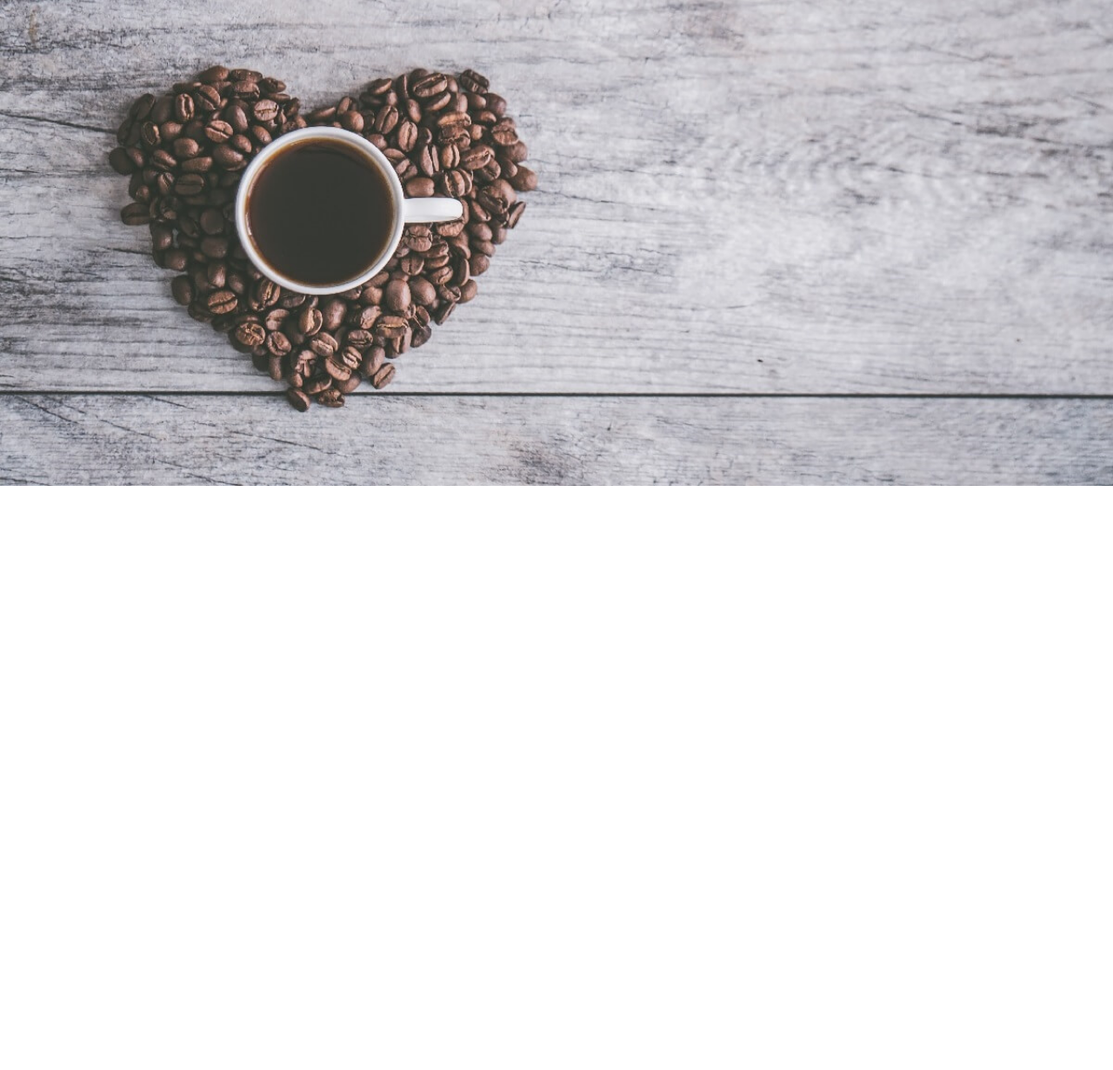
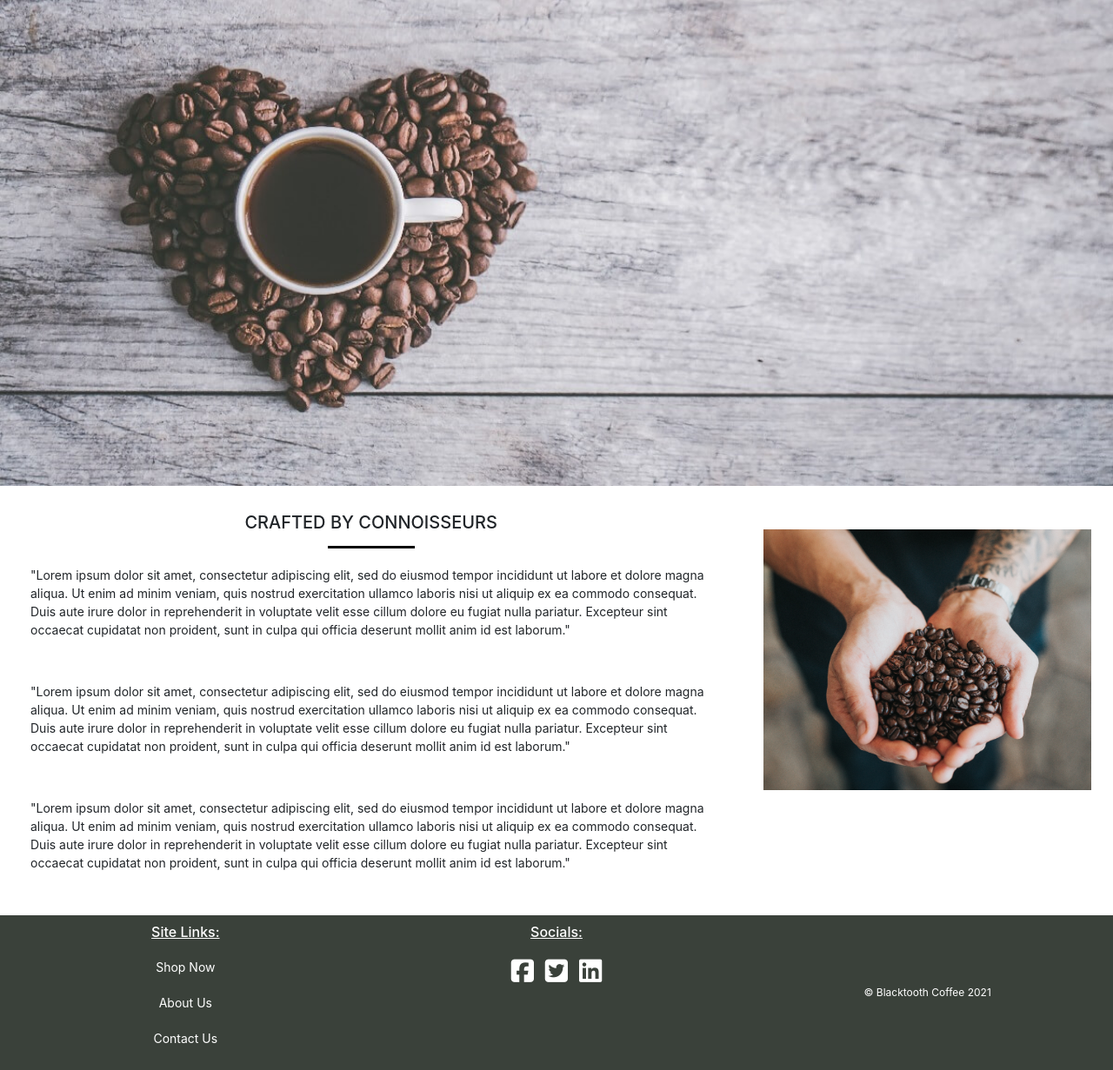
Before and after one commit to scottsimpson91/CI-MS4-Blacktooth-Coffee, a Django app: template home/templates/home/index.html in a window 1280 px wide. Shown: the part 104-1335 px from the top of the page at 87% size. Before the commit the page ends 663 px from the top, so only its background shows below. Run offline with Django 3.2, Linux system fonts and the light colour scheme; the template is opened without the code that fills it, so the values that code supplies are empty; some libraries are stand-ins or nearby versions.

Commit message:
FEAT: Add homepage content, images, footer and style

```diff
--- a/home/templates/home/index.html
+++ b/home/templates/home/index.html
@@ -10,10 +10,57 @@
             </div>
         </a>
 <!--======================================== HERO IMAGE ========================================-->
-        <img src="{{ MEDIA_URL }}homepage_background_cropped.jpg" alt="" class="img-fluid" id="hero-image">
+        <img src="{{ MEDIA_URL }}homepage_background_cropped.jpg" class="img-fluid" id="hero-image" alt="coffee" >
 <!--======================================== HOME PAGE CONTENT ========================================-->
-        <div class="col-12">
+        <div class="row">
+            <div class="col-xl-8">
+                <h3 class="main-page-heading">Crafted by Connoisseurs</h3>
+                <hr class="heading-hr">
+                <p class="homepage-paragraph">
+                    "Lorem ipsum dolor sit amet, consectetur adipiscing elit, sed do eiusmod tempor incididunt ut labore et dolore magna aliqua. Ut enim ad minim veniam, quis nostrud exercitation ullamco laboris nisi ut aliquip ex ea commodo consequat. Duis aute irure dolor in reprehenderit in voluptate velit esse cillum dolore eu fugiat nulla pariatur. Excepteur sint occaecat cupidatat non proident, sunt in culpa qui officia deserunt mollit anim id est laborum."
+                </p>
+                <p class="homepage-paragraph">
+                    "Lorem ipsum dolor sit amet, consectetur adipiscing elit, sed do eiusmod tempor incididunt ut labore et dolore magna aliqua. Ut enim ad minim veniam, quis nostrud exercitation ullamco laboris nisi ut aliquip ex ea commodo consequat. Duis aute irure dolor in reprehenderit in voluptate velit esse cillum dolore eu fugiat nulla pariatur. Excepteur sint occaecat cupidatat non proident, sunt in culpa qui officia deserunt mollit anim id est laborum."
+                </p>
+                <p class="homepage-paragraph">
+                    "Lorem ipsum dolor sit amet, consectetur adipiscing elit, sed do eiusmod tempor incididunt ut labore et dolore magna aliqua. Ut enim ad minim veniam, quis nostrud exercitation ullamco laboris nisi ut aliquip ex ea commodo consequat. Duis aute irure dolor in reprehenderit in voluptate velit esse cillum dolore eu fugiat nulla pariatur. Excepteur sint occaecat cupidatat non proident, sunt in culpa qui officia deserunt mollit anim id est laborum."
+                </p>
+            </div>
+            <div class="col-xl-4">
+                <img src="{{ MEDIA_URL }}homepage_coffee_beans.png" class="img-fluid" id="homepage-coffee-beans" alt="coffee beans">
+            </div>
 
         </div>
+<!--======================================== FOOTER - FROM MS3 ========================================-->
+        <footer>
+            <div class="row">
+                <div class="col-12 col-xl-4 footer-col">
+                    <h5 class="footer-heading">Site Links:</h5>
+                    <p class="footer-content">
+                        <a href="">Shop Now</a>
+                        <a href="">About Us</a>
+                        <a href="">Contact Us</a>
+                    </p>
+                </div>
+                <div class="col-12 col-xl-4 footer-col">
+                    <h5 class="footer-heading">Socials:</h5>
+                    <div class="social-icons-container">
+                        <a href="https://www.facebook.com/" target="_blank">
+                            <i class="fab fa-facebook-square social-icon"></i>
+                        </a>
+                        <a href="https://twitter.com/?lang=en-gb" target="_blank">
+                            <i class="fab fa-twitter-square social-icon"></i>
+                        </a>
+                        <a href="https://www.linkedin.com/home" target="_blank">
+                            <i class="fab fa-linkedin social-icon"></i>
+                        </a>
+                    </div>
+                </div>
+                <div class="col-12 col-xl-4 footer-col">
+                    <p class="copyright">&#169; Blacktooth Coffee 2021</p>
+                </div>
+            </div>
+        </footer>
+
     </div>
 {% endblock %}
--- a/static/css/base.css
+++ b/static/css/base.css
@@ -1,12 +1,27 @@
 * {
     font-size: 10px;
+    padding: 0;
+    margin: 0;
 }
 /*--------------------------------------------Special Padding/Margins/Text*/
+.row {
+    margin: 0;
+}
+
 a:hover,
 a:active,
 a:focus,
 a:active:focus {
     color: #000;
+}
+
+.heading-hr {
+    background-color: #000;
+    height: 0.2rem;
+    width: 10rem;
+    margin-top: 0;
+    margin-bottom: 2rem;
+    margin: auto;
 }
 /*--------------------------------------------Navbar*/
 .navbar {
@@ -68,6 +83,11 @@ a:active:focus {
     min-height: 35vh;
     max-height: 70vh;
 }
+
+#homepage-coffee-beans {
+    padding: 1rem;
+    padding-top: 5rem;
+}
 /*--------------------------------------------Home Page*/
 .shop-now-banner {
     width: 100%;
@@ -77,3 +97,75 @@ a:active:focus {
     background-color: #FFD966;
     text-transform: uppercase;
 }
+.main-page-heading {
+    font-size: 2rem;
+    text-align: center;
+    padding: 1rem;
+    padding-top: 3rem;
+    text-transform: uppercase;
+}
+.homepage-paragraph {
+    padding: 2rem;
+    font-size: 1.4rem;
+}
+
+
+footer {
+    background-color: #3A413A;
+    min-height: 5rem;
+    width: 100%;
+    margin-top: 2rem;
+}
+.footer-col {
+    padding: 0;
+}
+#app-store-icons {
+    margin: auto;
+    display: block;
+    padding: 0.5rem;
+}
+.social-icons-container {
+    text-align: center;
+}
+.social-icon {
+    color: #FFF;
+    font-size: 3rem;
+    padding: 1rem 0.5rem;
+    text-decoration: none;
+}
+.social-icon:hover {
+    color: #118AB2;
+    transform: scale(1.2);
+    transition: 0.2s;
+}
+.copyright {
+    font-size: 1.2rem;
+    color: #FFF;
+    padding: 1rem;
+    display: -webkit-box;
+    display: -ms-flexbox;
+    display: flex;
+    -webkit-box-align: center;
+        -ms-flex-align: center;
+            align-items: center;
+    -webkit-box-pack: center;
+        -ms-flex-pack: center;
+            justify-content: center;
+    margin: 7rem 0;
+}
+.footer-content a {
+    font-size: 1.4rem;
+    padding: 1rem;
+    color: #FFF;
+    display: block;
+    text-align: center;
+}
+
+.footer-heading {
+    padding: 1rem;
+    text-align: center;
+    color: #FFF;
+    font-size: 1.6rem;
+    text-decoration: underline;
+    margin: 0;
+}
--- a/templates/base.html
+++ b/templates/base.html
@@ -34,7 +34,7 @@
         <title>Blacktooth Coffee {% block extra_title %}{% endblock %}</title>
     </head>
     <body>
-<!--======================================== NAVBAR ========================================-->
+<!--======================================== NAVBAR - FROM MS3 ========================================-->
         <header class="container-fluid pl-0 pr-0">
             <nav class="navbar navbar-expand-lg navbar-dark">
                 <a class="navbar-brand" href="{% url 'home' %}">
```
Also changed, not shown: media/homepage_coffee_beans.png (added).
